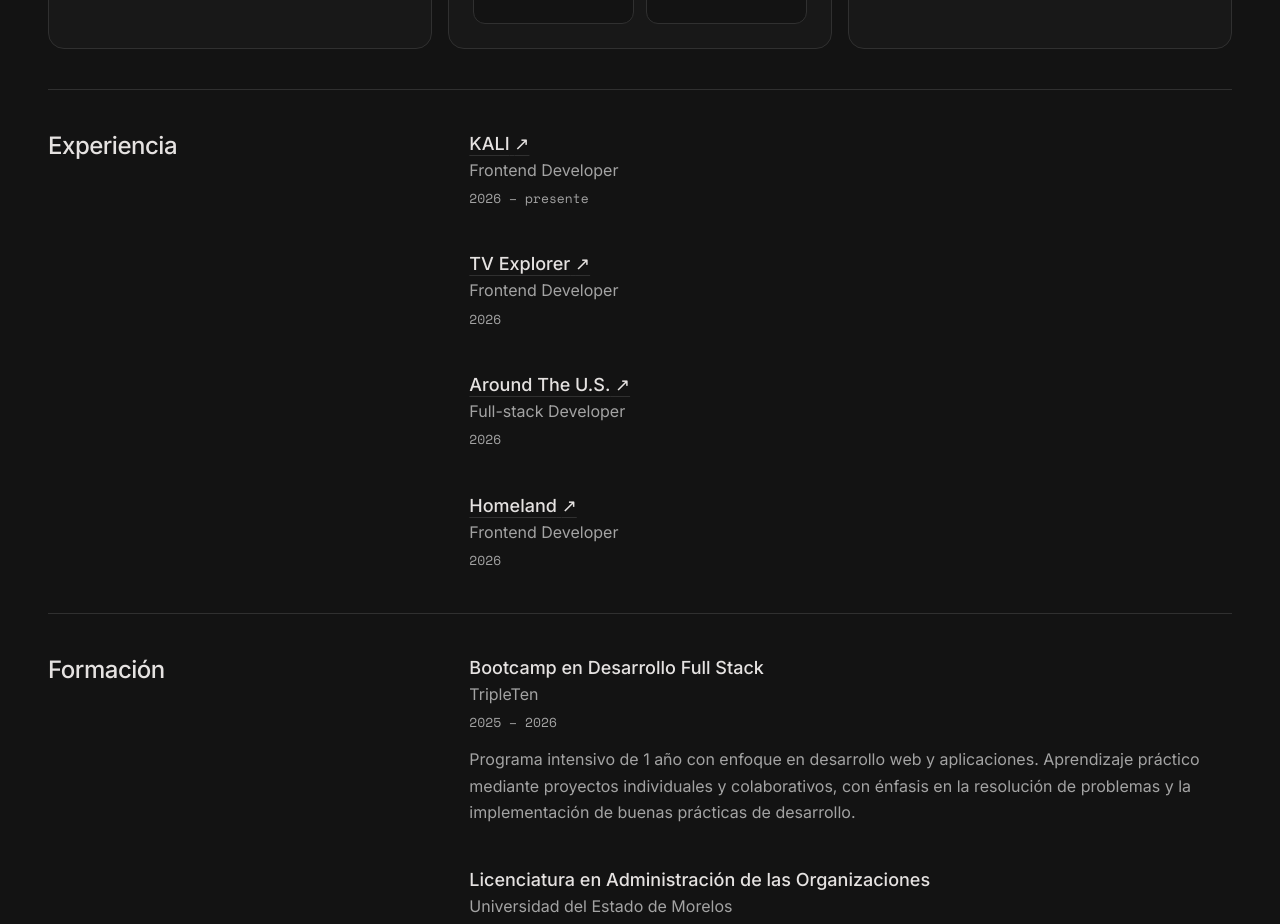
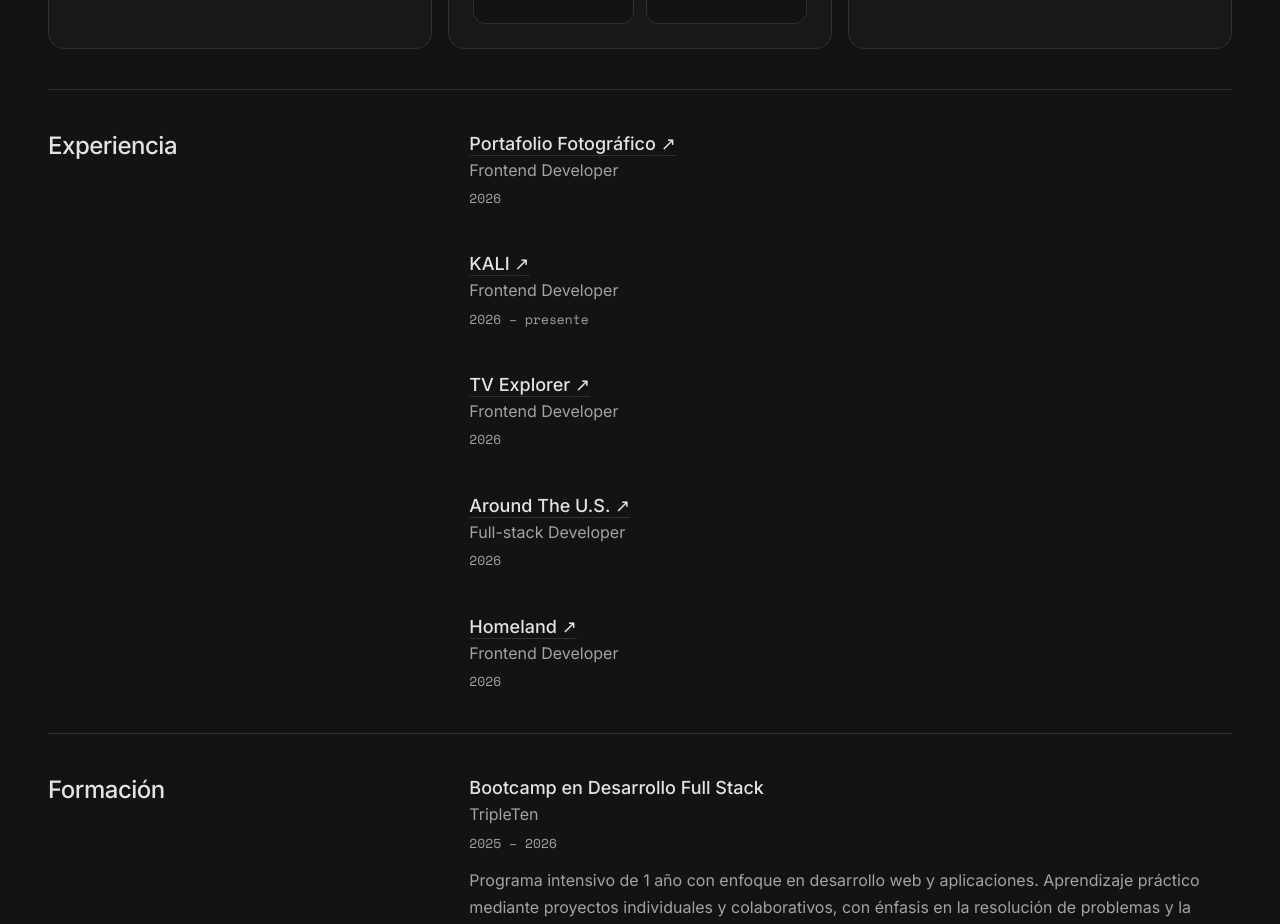
Before and after one commit to luisolea1/dev-portfolio, a React (Vite) app: page /cv in a window 1280 px wide. Shown: the part 1220-2144 px from the top of the page. Built offline with nearby package versions, Linux system fonts and the light colour scheme.

Commit message:
feat: añadir portafolio fotográfico y simplificar fichas

```diff
--- a/src/features/projects/ProjectDetailPage.css
+++ b/src/features/projects/ProjectDetailPage.css
@@ -1,8 +1,5 @@
 .project-detail {
   padding-bottom: 5rem;
-}
-.project-detail__eyebrow {
-  margin-top: 3rem;
 }
 .project-detail__metadata { display: grid; gap: 1.5rem; margin: 0 0 3rem; padding-block: 1.5rem; border-block: 1px solid var(--color-border); font: 0.875rem/1.8 var(--font-mono); }
 .project-detail__datum { min-width: 0; }
--- a/src/features/projects/ProjectDetailPage.tsx
+++ b/src/features/projects/ProjectDetailPage.tsx
@@ -14,7 +14,6 @@ export function ProjectDetailPage() {
 
       <header className="page-heading">
         <Link className="text-link" to="/proyectos">← Volver a proyectos</Link>
-        <p className="page-heading__eyebrow project-detail__eyebrow">Proyecto / {project.number}</p>
         <h1 className="page-heading__title">{getProjectName(project)}</h1>
         <p className="page-heading__description">{project.summary ?? '[DESCRIPCIÓN DEL PROYECTO]'}</p>
       </header>
--- a/src/features/projects/projects.data.ts
+++ b/src/features/projects/projects.data.ts
@@ -1,6 +1,7 @@
 import aroundCover from '../../assets/around-cover.webp'
 import homelandCover from '../../assets/homeland-cover.png'
 import kaliCover from '../../assets/kali-cover.webp'
+import quetzinCuevasCover from '../../assets/quetzin-cuevas-cover.webp'
 import tvExplorerCover from '../../assets/tv-explorer-cover.webp'
 import type { Project } from './project.types'
 
@@ -20,8 +21,34 @@ const pendingContent = {
 export const projects: readonly Project[] = [
   {
     ...pendingContent,
+    slug: 'quetzin-cuevas',
+    number: '01',
+    name: 'Portafolio Fotográfico',
+    role: 'Frontend Developer',
+    startYear: 2026,
+    endYear: 2026,
+    summary: 'Desarrollé el portfolio de fotografía y producción audiovisual de Quetzin Cuevas.',
+    context: 'Desarrollé el portfolio de fotografía y producción audiovisual de Quetzin Cuevas para presentar sus proyectos, servicios y perfil profesional. Me encargué de adaptar las referencias visuales a su identidad, resolver la experiencia en distintos dispositivos e implementar el frontend.',
+    contributions: [
+      'Desarrollé un portfolio adaptable con React y Vite, componentes reutilizables y contenido centralizado para facilitar las actualizaciones.',
+      'Integré animaciones y efectos 3D, optimicé la carga de imágenes e implementé mejoras de accesibilidad.',
+      'Configuré el prerenderizado y el SEO, y preparé el sitio para su publicación estática en Vercel.',
+    ],
+    outcome: 'Logré un portfolio fácil de actualizar, reduje más del 90 % el peso de las imágenes de los carruseles y mejoré la puntuación móvil de Inicio de 51 a 92 en Lighthouse, según pruebas de laboratorio.',
+    technologies: ['React', 'JavaScript', 'Vite', 'React Router', 'CSS Modules', 'BEM', 'GSAP', 'ScrollTrigger', 'Lenis', 'Three.js', 'CSS 3D', 'JSON', 'Sharp', 'WebP', 'Lighthouse', 'pnpm', 'Vercel'],
+    liveUrl: 'https://quetzin-portfolio.vercel.app/',
+    repositoryUrl: 'https://github.com/luisolea1/quetzin-portfolio',
+    visual: 'image',
+    image: quetzinCuevasCover,
+    imageAlt: 'Portada del portfolio de Quetzin Cuevas con su nombre y fotografías de modelaje, paisajes, producto y música',
+    imageWidth: 992,
+    imageHeight: 1110,
+    contentStatus: 'confirmed',
+  },
+  {
+    ...pendingContent,
     slug: 'kali',
-    number: '01',
+    number: '02',
     name: 'KALI',
     role: 'Frontend Developer',
     startYear: 2026,
@@ -48,7 +75,7 @@ export const projects: readonly Project[] = [
   {
     ...pendingContent,
     slug: 'proyecto-02',
-    number: '02',
+    number: '03',
     name: 'TV Explorer',
     role: 'Frontend Developer',
     startYear: 2026,
@@ -77,7 +104,7 @@ export const projects: readonly Project[] = [
   {
     ...pendingContent,
     slug: 'proyecto-03',
-    number: '03',
+    number: '04',
     name: 'Around The U.S.',
     role: 'Full-stack Developer',
     startYear: 2026,
@@ -106,7 +133,7 @@ export const projects: readonly Project[] = [
   {
     ...pendingContent,
     slug: 'proyecto-04',
-    number: '04',
+    number: '05',
     name: 'Homeland',
     role: 'Frontend Developer',
     startYear: 2026,
```
Also changed, not shown: src/assets/quetzin-cuevas-cover.webp (added), 1 other file (tests, documents, lock files or other folders).
